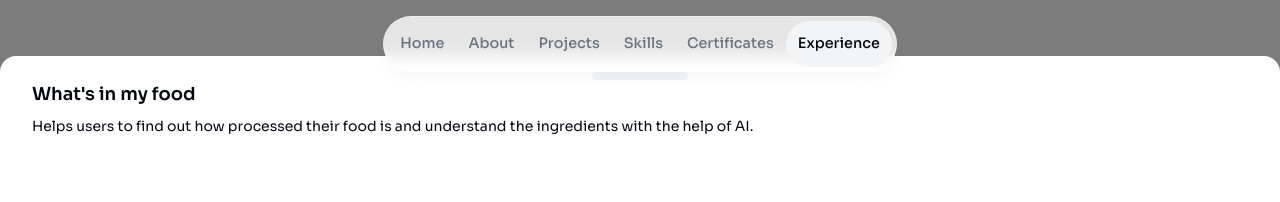
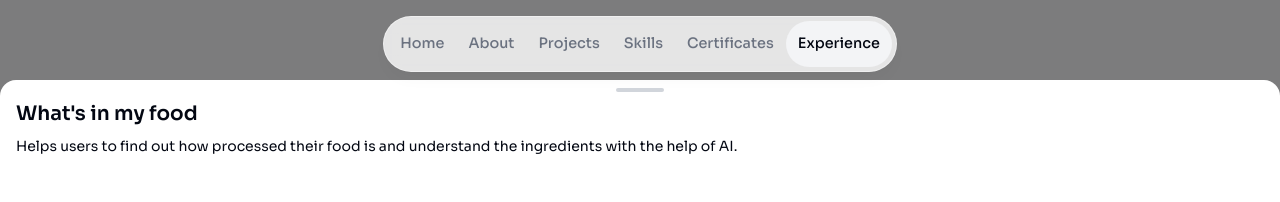
Before and after one commit to soerenmehlsen/portfolio, a Next.js app: page / in a window 1280 px wide. Both pictures are taken after a click on the element 424 px from the left and 2191 px from the top of the page. Shown: the part 1791-1993 px from the top of the page. Built offline with nearby package versions, Linux system fonts and the light colour scheme; no server answers.

Commit message:
Add: Animation to the bottomDrawer when open and closing it

```diff
--- a/src/app/components/layout/BottomDrawer.tsx
+++ b/src/app/components/layout/BottomDrawer.tsx
@@ -1,4 +1,5 @@
 import { useEffect } from 'react';
+import { motion, AnimatePresence, PanInfo } from 'framer-motion';
 
 interface BottomDrawerProps {
     isOpen: boolean;
@@ -15,27 +16,55 @@ export default function BottomDrawer({ isOpen, onClose, children }: BottomDrawer
         }
     }, [isOpen]);
 
-    if (!isOpen) {
-        return null;
+    const handleDragEnd = (_: any, info: PanInfo) => {
+        if (info.offset.y > 100) {
+            onClose();
         }
+    };
 
     return (
-        <div className="fixed inset-0 z-50">
-        {/* Overlay */}
-         <div className="absolute inset-0 bg-black bg-opacity-50"
+         <AnimatePresence>
+            {isOpen && (
+                <>
+                    {/* Backdrop overlay with fade animation */}
+                    <motion.div
+                        className="fixed inset-0 z-40 bg-black bg-opacity-50"
+                        initial={{ opacity: 0 }}
+                        animate={{ opacity: 1 }}
+                        exit={{ opacity: 0 }}
+                        transition={{ duration: 0.7 }}
                         onClick={onClose}
                     />
-        {/* Drawer */}
-         <div className="fixed bottom-0 left-0 w-full h-[93vh] bg-white rounded-t-2xl p-4 shadow-lg z-50">
-            {/* Drag indicator on top */}
-            <div className="flex justify-center">
-                    <div className="w-24 h-2 bg-gray-100 rounded-full"></div>
+
+                    {/* Drawer with slide-up animation */}
+                    <motion.div
+                        className="fixed bottom-0 left-0 w-full h-[90vh] bg-white rounded-t-2xl shadow-lg z-50 flex flex-col"
+                        initial={{ y: "100%" }}
+                        animate={{ y: 0 }}
+                        exit={{ y: "100%" }}
+                        transition={{
+                            type: "spring",
+                            damping: 30,
+                            stiffness: 200,
+                            mass: 0.8
+                        }}
+                         drag="y"
+                        dragConstraints={{ top: 0 }}
+                        dragElastic={0.2}
+                        onDragEnd={handleDragEnd}
+                    >
+                        {/* Handle/drag indicator */}
+                        <div className="p-2 flex justify-center">
+                            <div className="w-12 h-1 bg-gray-300 rounded-full"></div>
                         </div>
+
                         {/* Scrollable content */}
                         <div className="flex-1 overflow-y-auto px-4 pb-4">
                             {children}
                         </div>
-         </div>
-        </div>
+                    </motion.div>
+                </>
+            )}
+        </AnimatePresence>
     );
 }
--- a/src/app/components/projects/Projects.tsx
+++ b/src/app/components/projects/Projects.tsx
@@ -34,7 +34,7 @@ export default function Projects() {
       <BottomDrawer isOpen={drawerOpen} onClose={() => setDrawerOpen(false)}>
         {selectedProject && (
           <div>
-            <h2 className="text-lg font-semibold mb-2">
+            <h2 className="text-xl font-semibold mb-2">
               {selectedProject.title}
             </h2>
             <p className="text-sm">{selectedProject.description}</p>
```
Lines whose indentation alone changed are shown as unchanged.
